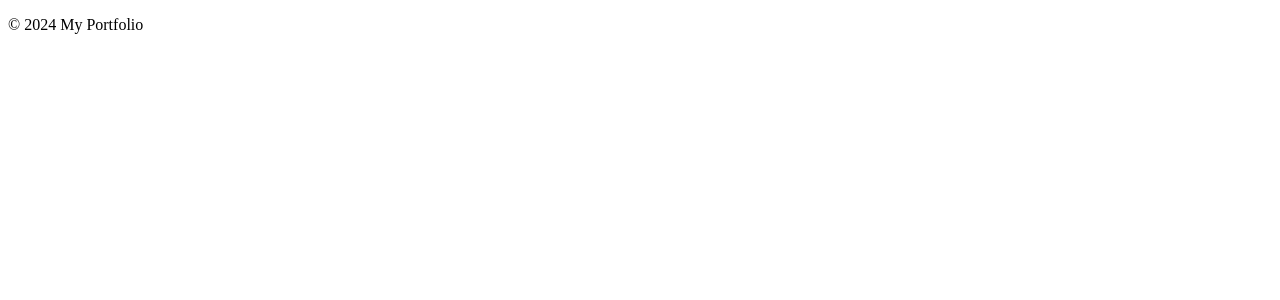
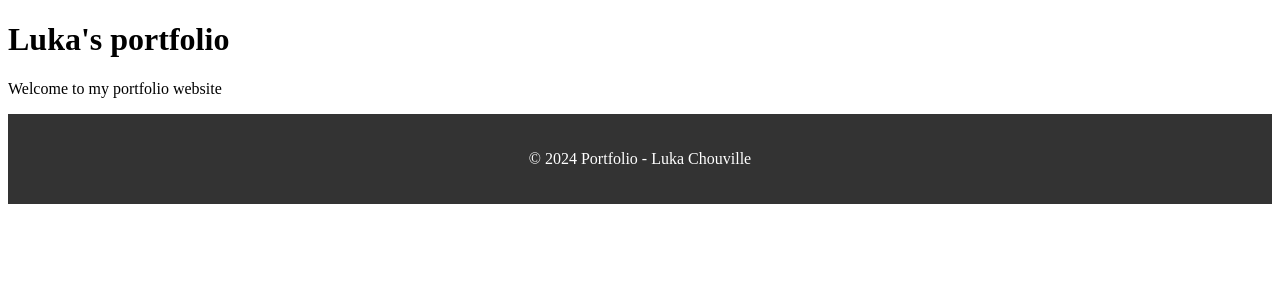
Before and after one commit to lchouville/Portfolio, a Next.js app: page / in a window 1280 px wide. Shown: the top 300 px of the page. Built offline with nearby package versions, Linux system fonts and the light colour scheme.

Commit message:
develop/adding-css

```diff
--- a/components/Footer.js
+++ b/components/Footer.js
@@ -1,9 +1,13 @@
 // components/Footer.js
 
+// components/Footer.js
+
+import styles from '../styles/Footer.module.css';
+
 export default function Footer() {
-    return (
-      <footer>
-        <p>&copy; 2024 My Portfolio</p>
-      </footer>
-    );
-  }
+  return (
+    <footer className={styles.footer}>
+      <p>&copy; 2024 Portfolio - Luka Chouville</p>
+    </footer>
+  );
+}
--- a/components/Header.js
+++ b/components/Header.js
@@ -1,7 +1,12 @@
+
+import styles from '../styles/Header.module.css';
 export default function Header() {
-    return (
-      <header>
-
-      </header>
-    );
-  }
+  return (
+    <header>
+        <div className={styles.header}>
+          <h1>Luka's portfolio</h1>
+          <p>Welcome to my portfolio website</p>
+        </div>
+    </header>
+  );
+}
--- /dev/null
+++ b/styles/Footer.module.css
@@ -0,0 +1,7 @@
+/* styles/Footer.module.css */
+.footer {
+    background-color: #333;
+    color: #fff;
+    padding: 20px;
+    text-align: center;
+  }
--- /dev/null
+++ b/styles/Header.module.css
@@ -0,0 +1,3 @@
+.header{
+
+}
```
Also changed, not shown: roadmap.txt.
